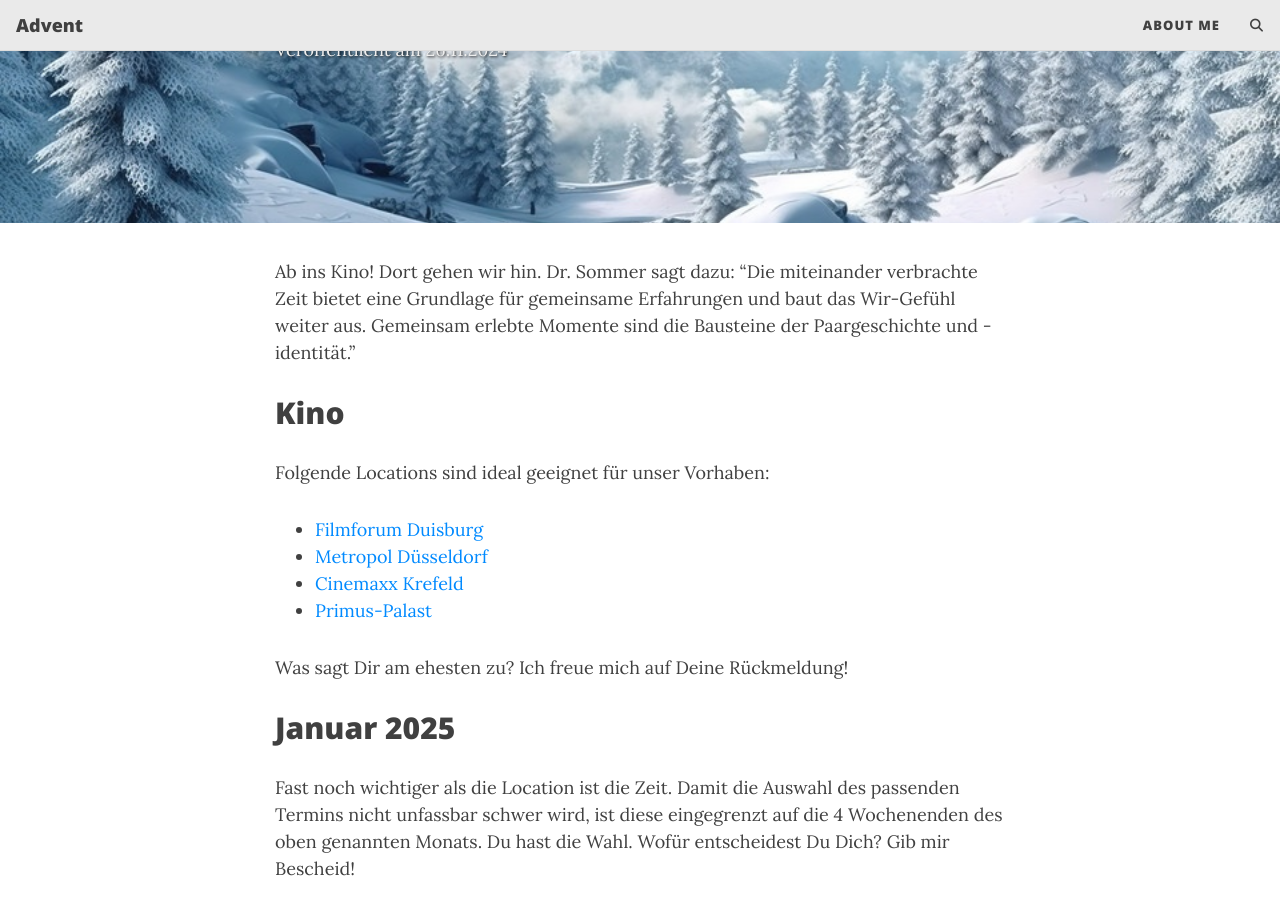
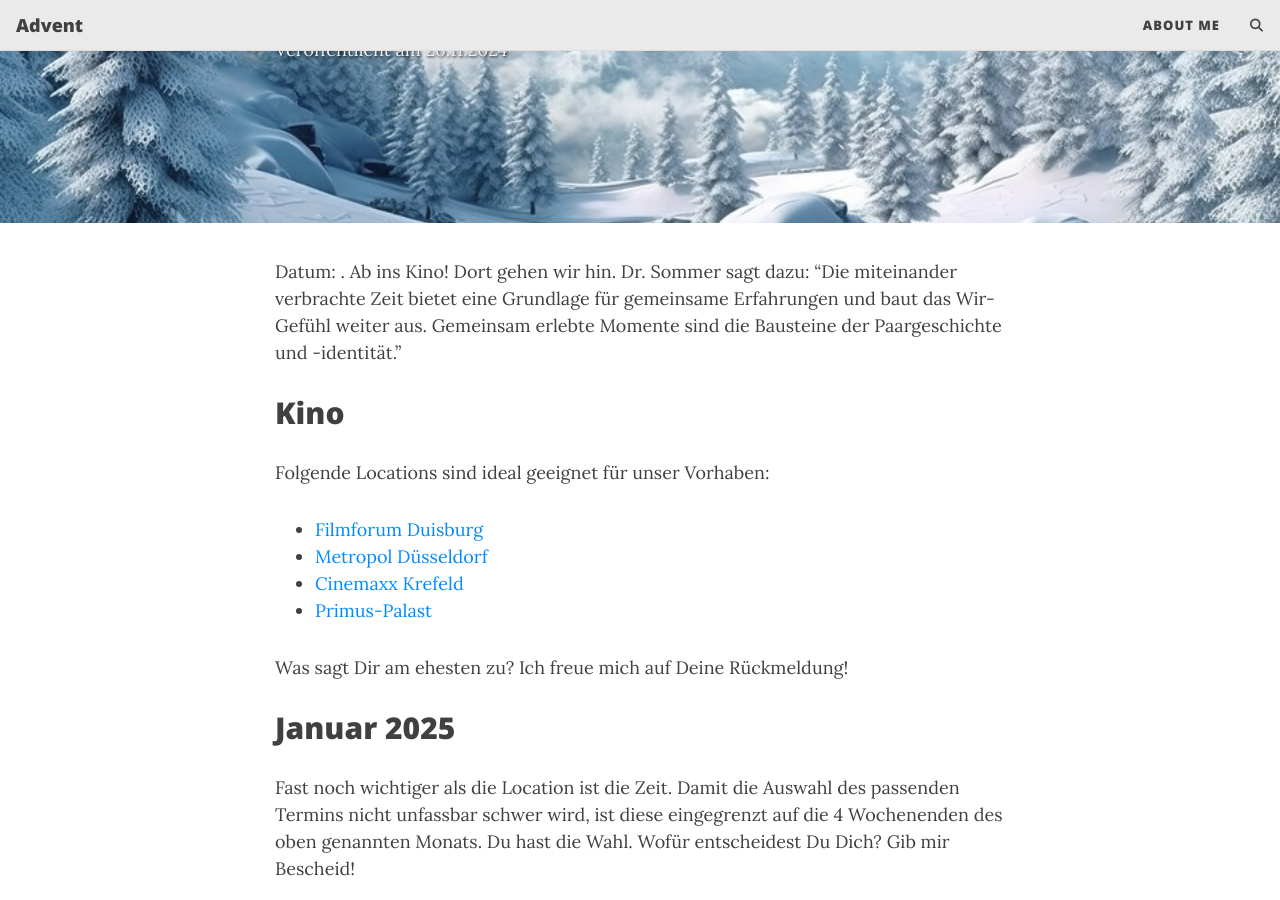
Before and after one commit to taskoj/adme, a Jekyll site: the page built from _posts/2024-11-26-Kino.md, in a window 1280 px wide and 900 px high, scrolled down 376 px. Built offline with Jekyll 4.4.1, drawn with Linux system fonts in a browser that asks for light colours; comment, search, counter and statistics services are not loaded; some of the changed lines change nothing that is shown.

Commit message:
Datumstest

```diff
--- a/_posts/2024-11-26-Kino.md
+++ b/_posts/2024-11-26-Kino.md
@@ -8,7 +8,7 @@ tags: [Liebe, Partnerschaft, Zeit, Kino, Januar, 2025]
 author: Arnd
 ---
 
-Ab ins Kino! Dort gehen wir hin. Dr. Sommer sagt dazu: "Die miteinander verbrachte Zeit bietet eine Grundlage für gemeinsame Erfahrungen und baut das Wir-Gefühl weiter aus. Gemeinsam erlebte Momente sind die Bausteine der Paargeschichte und -identität."
+Datum: {{ post.date | date: date_format }}. Ab ins Kino! Dort gehen wir hin. Dr. Sommer sagt dazu: "Die miteinander verbrachte Zeit bietet eine Grundlage für gemeinsame Erfahrungen und baut das Wir-Gefühl weiter aus. Gemeinsam erlebte Momente sind die Bausteine der Paargeschichte und -identität."
 
 ## Kino
 
```
